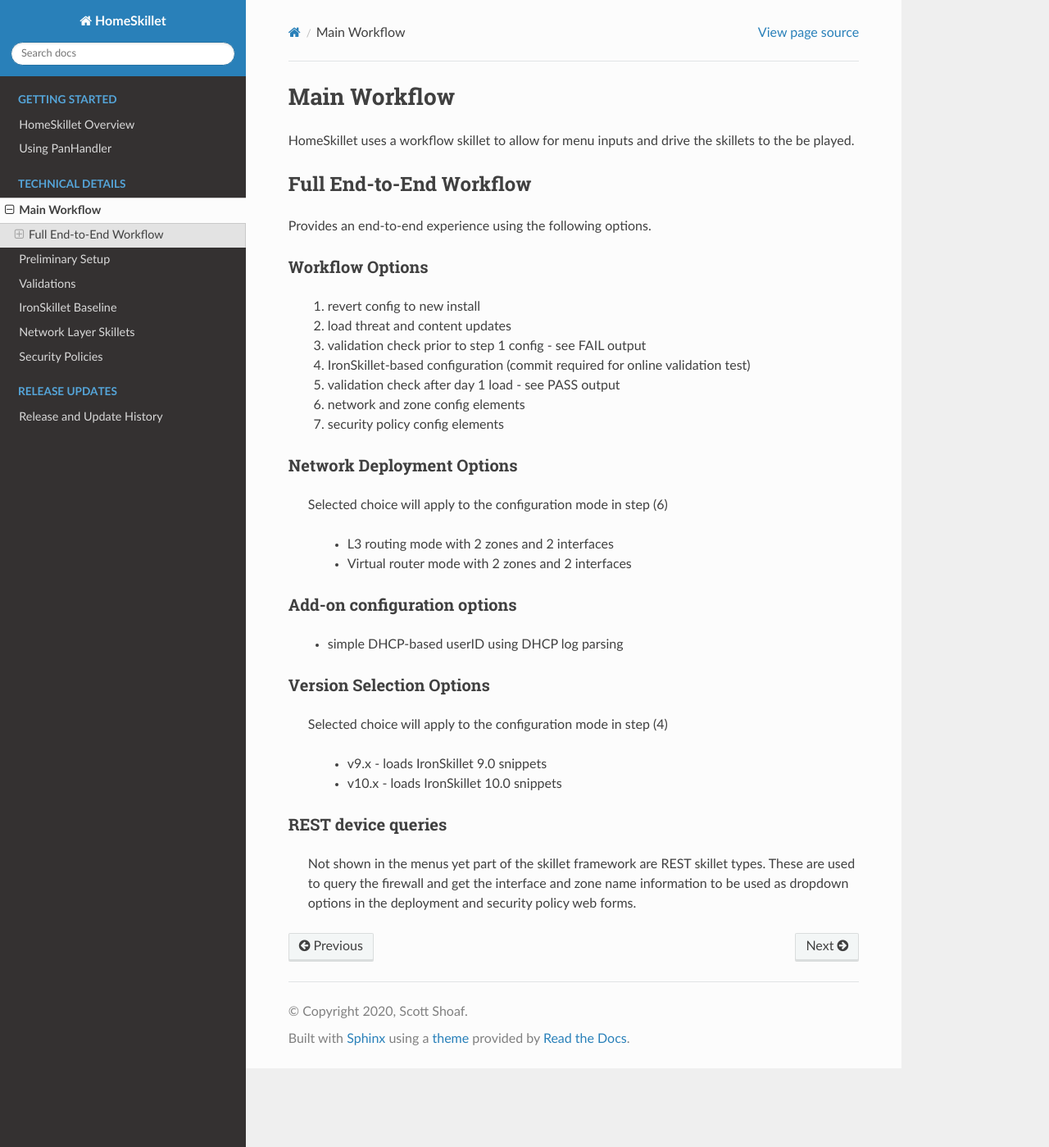
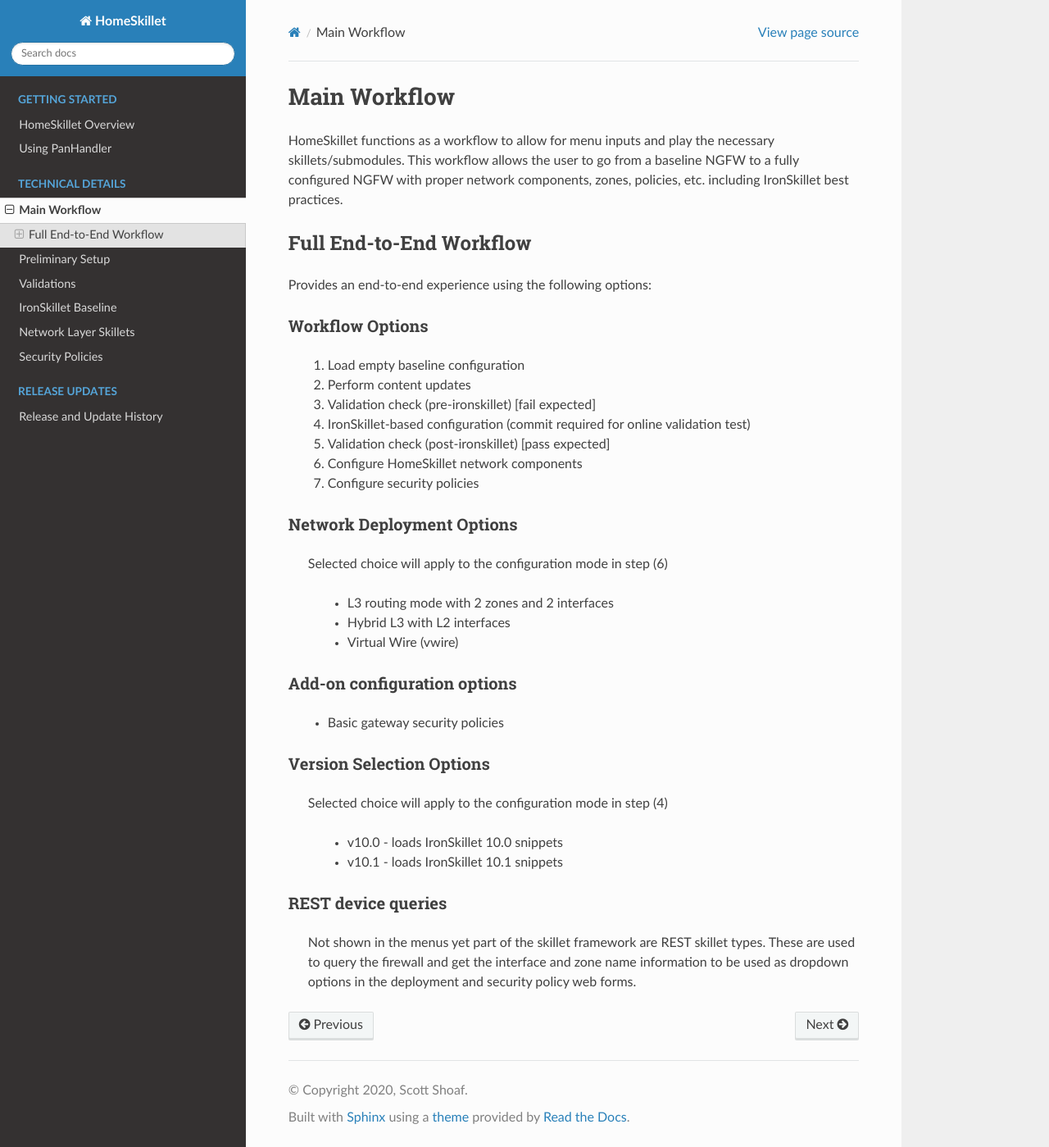
Before and after one commit to PaloAltoNetworks/HomeSkillet, a Sphinx documentation site: the page built from docs/workflow.rst, in a window 1280 px wide and 1399 px high. Shown: the whole window at 82% size. Built offline with Sphinx 7.4.7 and the Read the Docs theme 2.0.0, drawn with Linux system fonts in a browser that asks for light colours; pages that are not in the unit, such as notebooks, are missing from menus.

Commit message:
RTD updates

```diff
--- a/docs/panhandler.rst
+++ b/docs/panhandler.rst
@@ -1,11 +1,11 @@
 Using PanHandler
 ================
 
-This skillet is designed for xml-based API configuration. It requires the use of the panHandler application for variable
+This skillet is designed for XML-based API configuration. It requires the use of the PanHandler tool for variable
 substitution and API interactions.
 
-Check the Skillet District to `get started with panHandler`_
+Check the Skillet District to `get started with PanHandler`_
 
-.. _get started with panHandler: https://live.paloaltonetworks.com/t5/Skillet-Tools/Install-and-Get-Started-With-Panhandler/ta-p/307916
+.. _get started with panHandler: https://live.paloaltonetworks.com/t5/quickplay-solutions-tools/install-and-get-started-with-panhandler/ta-p/307916
 
 Detailed information can be found at https://panhandler.readthedocs.io
--- a/docs/validations.rst
+++ b/docs/validations.rst
@@ -5,7 +5,7 @@ Validations
 Network and Policy Dependencies
 -------------------------------
 
-A set of validation checks are performed to ensure dependency required for config elements added in steps 2 and 3
+A set of validation checks are performed to ensure dependency required for config elements added in previous steps
 exist in the firewall.
 
 This validation is used twice in the workflow: once before the IronSkillet configuration with an assumed fail
--- a/docs/workflow.rst
+++ b/docs/workflow.rst
@@ -2,24 +2,26 @@
 Main Workflow
 =============
 
-HomeSkillet uses a workflow skillet to allow for menu inputs and drive the skillets to the be played.
+HomeSkillet functions as a workflow to allow for menu inputs and play the necessary skillets/submodules. This workflow
+allows the user to go from a baseline NGFW to a fully configured NGFW with proper network components, zones, policies, etc.
+including IronSkillet best practices.
 
 
 Full End-to-End Workflow
 ------------------------
 
-Provides an end-to-end experience using the following options.
+Provides an end-to-end experience using the following options:
 
 Workflow Options
 ~~~~~~~~~~~~~~~~
 
-    (1) revert config to new install
-    (2) load threat and content updates
-    (3) validation check prior to step 1 config - see FAIL output
+    (1) Load empty baseline configuration
+    (2) Perform content updates
+    (3) Validation check (pre-ironskillet) [fail expected]
     (4) IronSkillet-based configuration (commit required for online validation test)
-    (5) validation check after day 1 load - see PASS output
-    (6) network and zone config elements
-    (7) security policy config elements
+    (5) Validation check (post-ironskillet) [pass expected]
+    (6) Configure HomeSkillet network components
+    (7) Configure security policies
 
 Network Deployment Options
 ~~~~~~~~~~~~~~~~~~~~~~~~~~
@@ -27,23 +29,21 @@ Network Deployment Options
   Selected choice will apply to the configuration mode in step (6)
 
     * L3 routing mode with 2 zones and 2 interfaces
-    * Virtual router mode with 2 zones and 2 interfaces
+    * Hybrid L3 with L2 interfaces
+    * Virtual Wire (vwire)
 
 Add-on configuration options
 ~~~~~~~~~~~~~~~~~~~~~~~~~~~~
 
-    + simple DHCP-based userID using DHCP log parsing
+    + Basic gateway security policies
 
 Version Selection Options
 ~~~~~~~~~~~~~~~~~~~~~~~~~~~~
 
   Selected choice will apply to the configuration mode in step (4)
 
-    + v9.x - loads IronSkillet 9.0 snippets
-    + v10.x - loads IronSkillet 10.0 snippets
-
-
-
+    + v10.0 - loads IronSkillet 10.0 snippets
+    + v10.1 - loads IronSkillet 10.1 snippets
 
 
 REST device queries
```
Also changed, not shown: docs/overview.rst (+6 -6 lines), docs/preliminary_setup.rst (+7 -7 lines), docs/release_history.rst (+24 -2 lines), docs/requirements.txt (added, +26 -0 lines).
